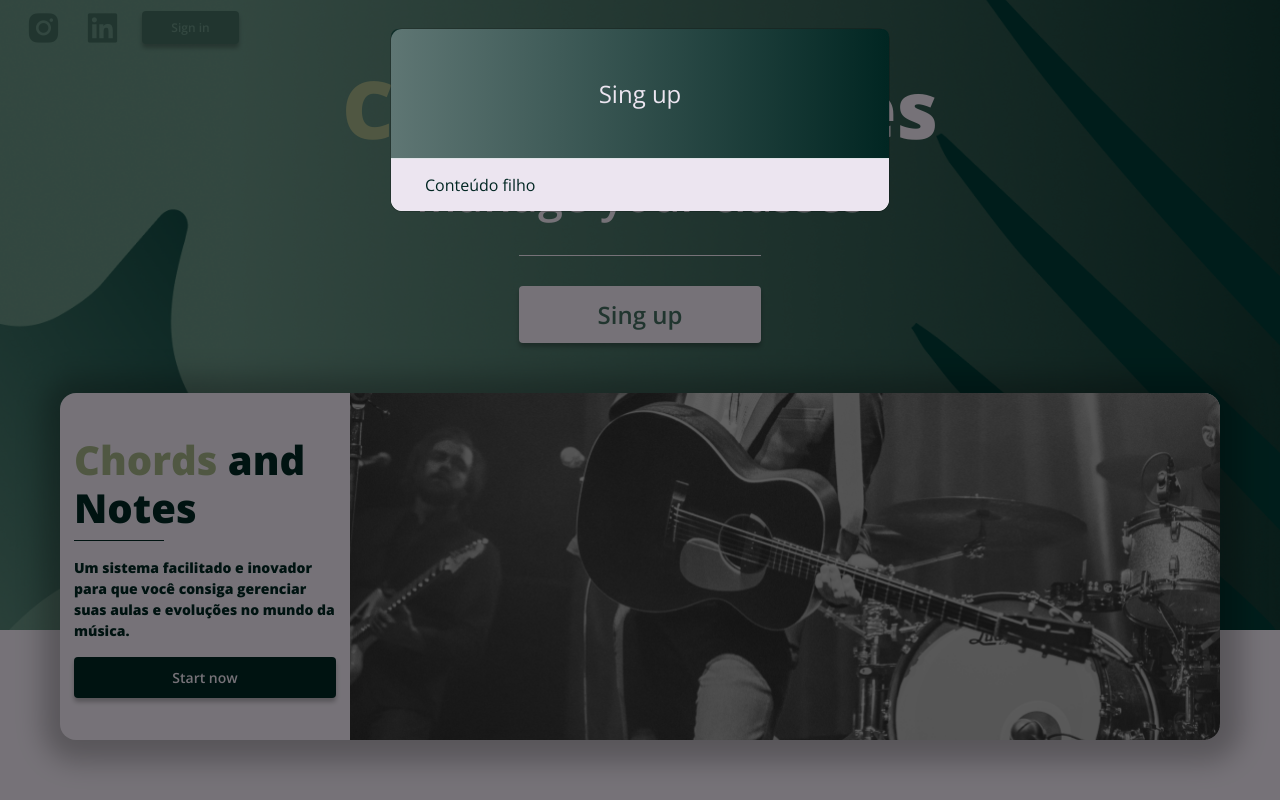
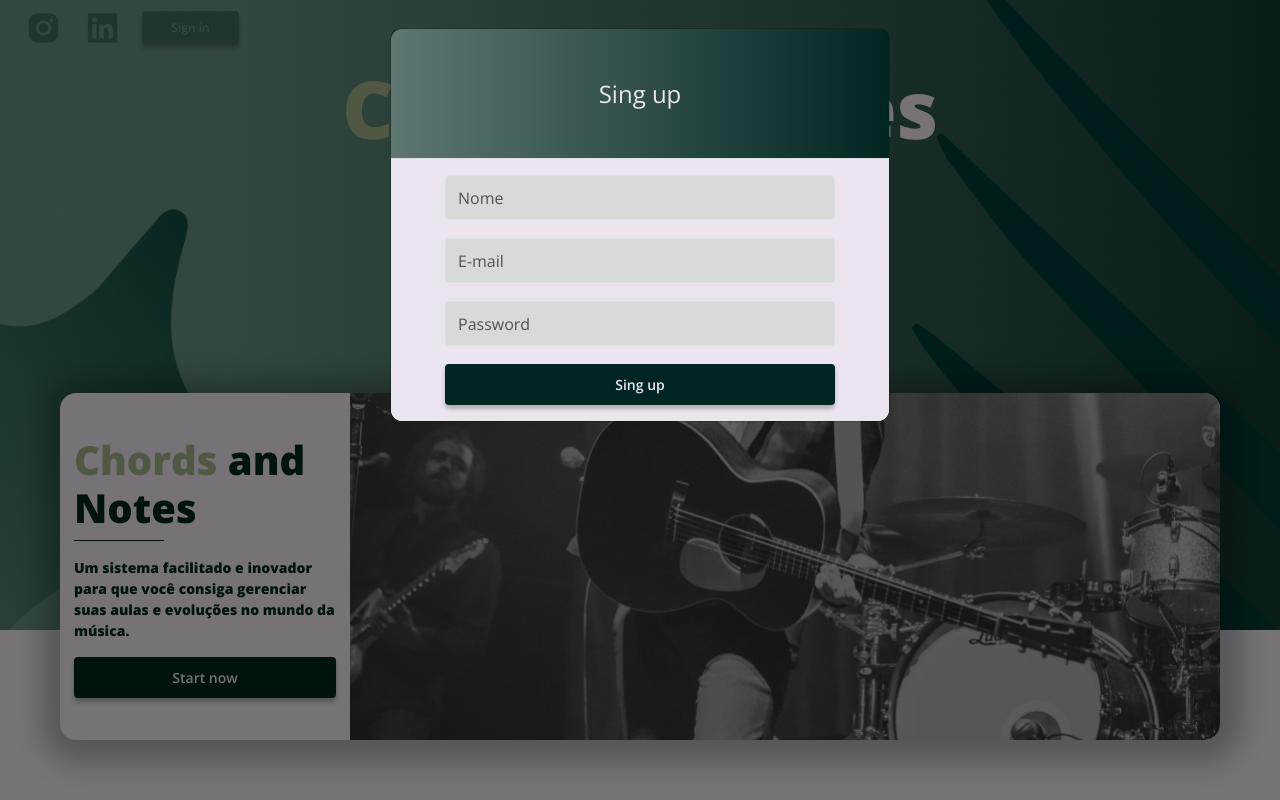
Before and after one commit to LuanCalais/Chrods-and-Notes, a React (Create React App) app: page / in a window 1280 px wide. Both pictures are taken after a click on the button "Sing up". Built offline with nearby package versions, Linux system fonts and the light colour scheme.

Commit message:
create common input

```diff
--- a/src/Components/CenterContent/index.jsx
+++ b/src/Components/CenterContent/index.jsx
@@ -1,6 +1,7 @@
 import styles from "./CenterContent.module.css";
 import Button from "../Common/Button";
 import Modal from "../Common/CommonModal";
+import Input from "../Common/CommonInput";
 import { useState } from "react";
 
 const CenterContent = ({ isLoged }) => {
@@ -55,7 +56,17 @@ const CenterContent = ({ isLoged }) => {
         </div>
       </section>
       <Modal title="Sing up" show={show} handleModal={handleModal}>
-        Conteúdo filho
+        <Input placeholder="Nome"/>
+        <Input placeholder="E-mail"/>
+        <Input placeholder="Password"/>
+        <Button
+          label="Sing up"
+          color="var(--light-color)"
+          background="var(--deep-dark-green)"
+          width="100%"
+          height="41px"
+          fontSize="14px"
+        />
       </Modal>
     </>
   );
--- /dev/null
+++ b/src/Components/Common/CommonInput/CommonInput.module.css
@@ -0,0 +1,13 @@
+.commonInput {
+  height: 45px;
+  border-radius: 4px;
+  background: #d9d9d9;
+  color: #929292;
+  font-size: 16px;
+}
+
+.commonInput:focus {
+  background: #d9d9d9;
+  border-color: #a3a3a3;
+  box-shadow: none;
+}
--- /dev/null
+++ b/src/Components/Common/CommonInput/index.jsx
@@ -0,0 +1,10 @@
+import styles from "./CommonInput.module.css";
+import Form from "react-bootstrap/Form";
+
+const CommonInput = ({ placeholder }) => {
+  return (
+    <Form.Control className={styles.commonInput} placeholder={placeholder} />
+  );
+};
+
+export default CommonInput;
--- a/src/Components/Common/CommonModal/CommonModal.module.css
+++ b/src/Components/Common/CommonModal/CommonModal.module.css
@@ -3,11 +3,11 @@
 }
 
 .modalHeader {
-  color: #ece5f0;
+  color: var(--light-color);
   font-size: 45px;
   font-weight: 300;
   height: 130px;
-  background: linear-gradient(270deg, #012622 0%, rgba(1, 38, 34, 0.63) 100%);
+  background: linear-gradient(270deg, var(--deep-dark-green) 0%, rgba(1, 38, 34, 0.63) 100%);
   display: flex;
   justify-content: center;
 }
@@ -15,5 +15,8 @@
 .modalBody {
   background: #ece5f0;
   border-radius: 0px 0px 12px 12px;
-  padding: 14px 34px;
+  padding: 16px 54px;
+  display: flex;
+  flex-direction: column;
+  row-gap: 18px;
 }
```
